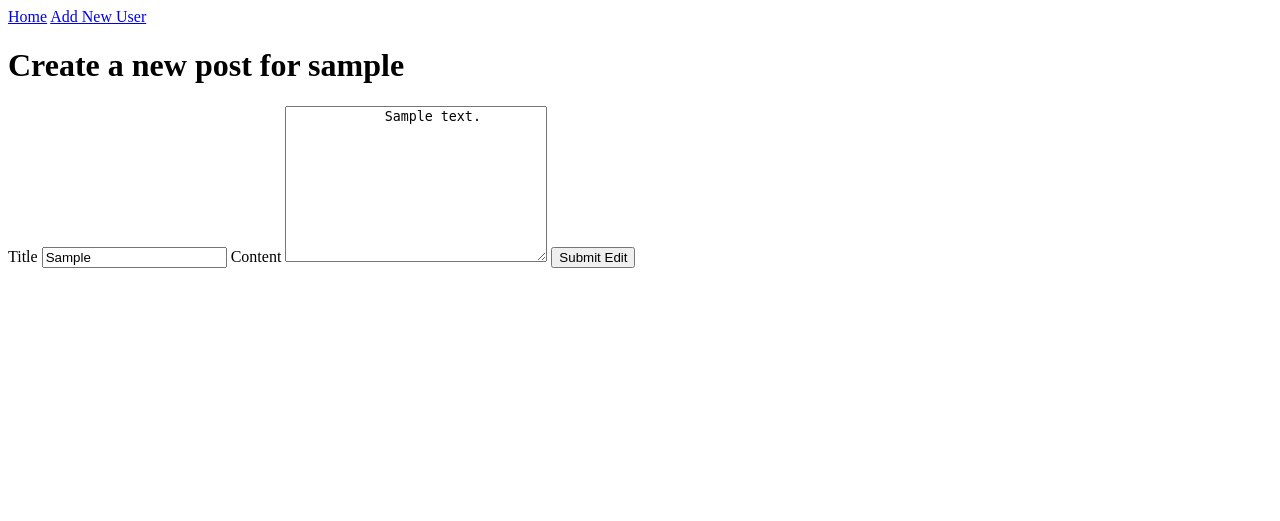
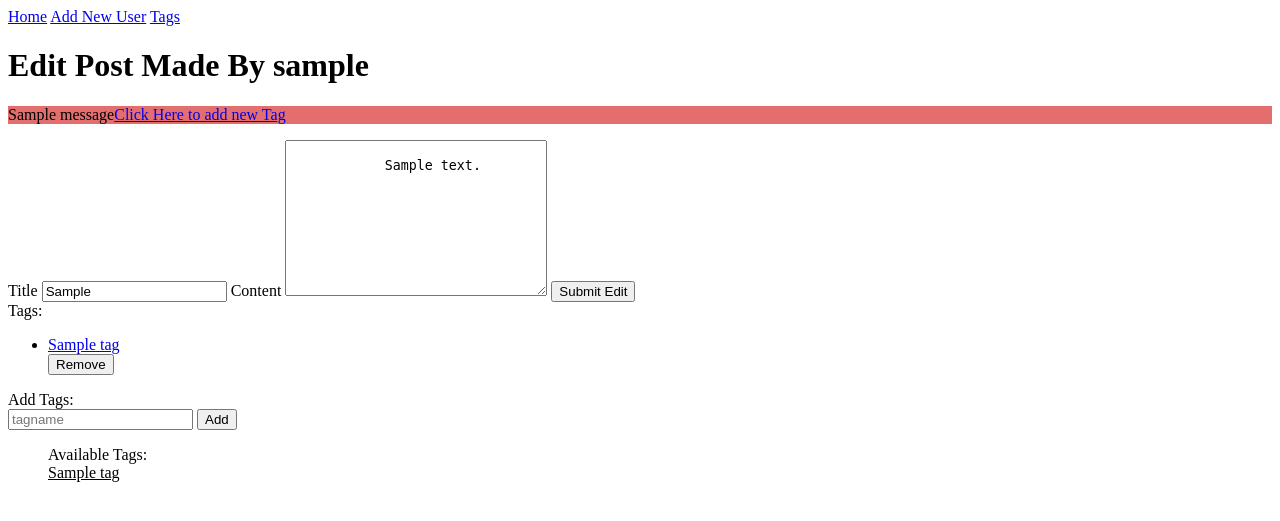
Before and after one commit to bsbgreenfield/bloggly, a Flask app: page /posts/1/edit in a window 1280 px wide. Shown: the top 521 px of the page. Run offline with Flask 3, Linux system fonts and the light colour scheme; tables that the repository leaves empty hold one stand-in row (values such as "Sample post"); one stand-in notice (Sample message) is shown.

Commit message:
adding tags

```diff
--- a/app.py
+++ b/app.py
@@ -1,6 +1,6 @@
 from flask import Flask, request, redirect, render_template, flash, session
 from flask_debugtoolbar import DebugToolbarExtension
-from models import db, User, Post, connect_db
+from models import db, User, Post, Tag, PostTag, connect_db
 
 app = Flask(__name__)
 
@@ -8,7 +8,6 @@ app.config['SECRET_KEY'] = 'benji'
 app.config['DEBUG_TB_INTERCEPT_REDIRECTS'] = False
 
 toolbar = DebugToolbarExtension(app)
-
 
 app.config['SQLALCHEMY_DATABASE_URI'] = 'postgresql:///blog_db'
 app.config['SQLALCHEMY_ECHO'] = True
@@ -22,10 +21,12 @@ def homepage():
     users = User.query.all()
     return redirect('/users')
 
+
 @app.route('/users')
 def user_list():
     users = User.query.all()
     return render_template('user_list.html', users=users)
+
 
 @app.route('/users/new')
 def create_user():
@@ -39,7 +40,8 @@ def submit_new_user():
     image = request.form['img_url']
     username = request.form['username']
 
-    new_user = User(username = username, first_name=first, last_name=last, image_url=image)
+    new_user = User(username=username, first_name=first,
+                    last_name=last, image_url=image)
     print(new_user)
     print(new_user.id)
     db.session.add(new_user)
@@ -53,13 +55,14 @@ def user_detail(user_id):
     posts = Post.query.filter(Post.poster == user_id)
     return render_template('user_detail.html', user=selected_user, posts=posts)
 
+
 @app.route('/users/<int:user_id>/edit')
 def edit_user_page(user_id):
     selected_user = User.query.get(user_id)
     return render_template('edit_user.html', user=selected_user)
 
 
-@app.route('/users/<int:user_id>/edit', methods = ['POST'])
+@app.route('/users/<int:user_id>/edit', methods=['POST'])
 def submit_user_edit(user_id):
     first = request.form['f_name']
     last = request.form['l_name']
@@ -71,32 +74,38 @@ def submit_user_edit(user_id):
     db.session.commit()
     return redirect(f'/users/{user_id}')
 
-@app.route('/users/<int:user_id>/delete', methods = ['POST'])
+
+@app.route('/users/<int:user_id>/delete', methods=['POST'])
 def delete_user(user_id):
     User.query.filter_by(id=user_id).delete()
     db.session.commit()
     return redirect('/users')
 
+
 @app.route('/users/<int:user_id>/post')
 def make_post(user_id):
     selected_user = User.query.get(user_id)
-    return render_template('make_post.html', user=selected_user)
+    return render_template('edit_post.html', user=selected_user)
 
-@app.route('/users/<int:user_id>/post', methods = ['POST'])
+
+@app.route('/users/<int:user_id>/post', methods=['POST'])
 def send_post(user_id):
     title = request.form['title']
     content = request.form['content']
-    new_post = Post(title = title, content = content, poster = user_id)
+    new_post = Post(title=title, content=content, poster=user_id)
     db.session.add(new_post)
     db.session.commit()
     return redirect(f'/users/{user_id}')
 
+
 @app.route('/posts/<int:post_id>')
 def view_post(post_id):
     selected_post = Post.query.get_or_404(post_id)
-    return render_template('posts.html', post=selected_post)
+    tags = selected_post.tags
+    return render_template('posts.html', post=selected_post, tags=tags)
 
-@app.route('/posts/<int:post_id>/delete', methods = ['POST'])
+
+@app.route('/posts/<int:post_id>/delete', methods=['POST'])
 def delete_post(post_id):
     selected_post = Post.query.get(post_id)
     user_id = selected_post.poster
@@ -104,13 +113,20 @@ def delete_post(post_id):
     db.session.commit()
     return redirect(f'/users/{user_id}')
 
+
 @app.route('/posts/<int:post_id>/edit')
 def edit_post_page(post_id):
     selected_post = Post.query.get_or_404(post_id)
     selected_user = selected_post.posting_user
-    return render_template('make_post.html', post=selected_post, user = selected_user)
+    tags = selected_post.tags
+    all_tags = Tag.query.all()
+    return render_template('edit_post.html', post=selected_post,
+                           user=selected_user,
+                           tags=tags,
+                           all_tags = all_tags)
 
-@app.route('/posts/<int:post_id>/edit', methods = ['POST'])
+
+@app.route('/posts/<int:post_id>/edit', methods=['POST'])
 def submit_edited_post(post_id):
     selected_post = Post.query.get_or_404(post_id)
     user_id = selected_post.poster
@@ -120,3 +136,53 @@ def submit_edited_post(post_id):
     db.session.add(selected_post)
     db.session.commit()
     return redirect(f'/users/{user_id}')
+
+
+@app.route('/tags/list')
+def view_tags():
+    tags = Tag.query.all()
+    return render_template('tags_list.html', tags = tags)
+
+@app.route('/tags/add')
+def view_add_tag():
+    return render_template('add_tag.html')
+
+@app.route('/tags/add', methods = ['POST'])
+def submit_new_tag():
+    tagname = request.form['tagname']
+    new_tag = Tag(name = tagname)
+    db.session.add(new_tag)
+    db.session.commit()
+    return redirect(f'/tags/{new_tag.id}')
+
+@app.route('/tags/<int:tag_id>')
+def view_tag(tag_id):
+    selected_tag = Tag.query.get(tag_id)
+    return render_template('tag.html', tag = selected_tag)
+
+
+@app.route('/posts/<int:post_id>/attach_tag', methods = ['POST'])
+def attach_tag(post_id):
+    tagname = request.form['tag']
+    selected_post = Post.query.get(post_id)
+    existing_tag = Tag.query.filter(Tag.name.ilike(f'%{tagname}')).first()
+    if existing_tag in selected_post.tags:
+        flash("This post already has that tag!")
+        return redirect(f'/posts/{post_id}/edit')
+    elif existing_tag != None:
+        selected_post.tags.append(existing_tag)
+        db.session.add(selected_post)
+        db.session.commit()
+        return redirect(f'/posts/{post_id}/edit')
+    else:
+        flash("Tag not found!")
+        return redirect(f'/posts/{post_id}/edit')
+
+@app.route('/posts/<int:post_id>/remove_tag/<int:tag_id>', methods = ['POST'])
+def remove_tag(post_id, tag_id):
+    selected_post = Post.query.get(post_id)
+    tag_goner = Tag.query.get(tag_id)
+    selected_post.tags.remove(tag_goner)
+    db.session.add(selected_post)
+    db.session.commit()
+    return redirect(f'/posts/{post_id}/edit')
--- a/templates/base.html
+++ b/templates/base.html
@@ -10,6 +10,7 @@
     <div id="navbar">
         <span><a href="/">Home</a></span>
         <span><a href="/users/new">Add New User</a></span>
+        <span><a href="/tags/list">Tags</a></span>
     </div>
     {%block content %}
 
--- /dev/null
+++ b/templates/edit_post.html
@@ -0,0 +1,58 @@
+{%extends 'base.html' %}
+{%block content%}
+<h1>Edit Post Made By {{user.username}}</h1>
+{% for message in get_flashed_messages() %}
+<p style="background-color: rgb(226, 110, 110);">{{message}}<a href="/tags/add">Click Here to add new Tag</a></p>
+{%endfor%}
+<form action="/posts/{{post.id}}/edit" method="POST">
+    <span>
+        Title
+        {%if post %}
+        <input type="text" name="title" value = {{post.title}}>
+        {%else%}
+        <input type="text" name="title">
+        {%endif%}
+    </span>
+    <span>
+        Content
+        <textarea name="content" cols="30" rows="10" >
+            {%if post%}
+            {{post.content}}
+            {%endif%}
+        </textarea>
+    </span>
+    <button type="submit">Submit Edit</button>
+</form>
+    <div>
+        Tags:
+        <ul>
+            {%for tag in tags%}
+            <li>
+                <div>
+                    <span><a href="/tags/{{tag.id}}">{{tag.name}}</a></span>
+                    <span>
+                    <form action="/posts/{{post.id}}/remove_tag/{{tag.id}}" method="POST">
+                        <button>Remove</button>
+                    </form>
+                </span>
+                </div>
+            </li>
+            {%endfor%}
+        </ul>
+    </div>
+    <div>
+        Add Tags:
+        <form action="/posts/{{post.id}}/attach_tag" method="POST">
+            <input type="text" placeholder="tagname" name="tag">
+            <button type="submit">Add</button>
+        </form>
+    </div>
+    <div>
+            <ul style="list-style: none">
+                Available Tags:
+                {% for tag in all_tags %}
+                <li style="text-decoration: underline;">{{tag.name}}</li>
+                {%endfor%}
+            </ul>
+    </div>
+    {%endblock%}
--- a/templates/make_post.html
+++ /dev/null
@@ -1,33 +0,0 @@
-{%extends 'base.html' %}
-{%block content%}
-<h1>Create a new post for {{user.username}}</h1>
-{%if post %}
-<form action="/posts/{{post.id}}/edit" method="POST">
-    <span>
-        Title
-        <input type="text" name="title" value = {{post.title}}>
-    </span>
-    <span>
-        Content
-        <textarea name="content" cols="30" rows="10" >
-            {{post.content}}
-        </textarea>
-    </span>
-    <button type="submit">Submit Edit</button>
-</form>
-    {%else%}
- <form action="/users/{{user.id}}/post" method="POST">
-    <span>
-        Title
-        <input type="text" name="title">
-    </span>
-    <span>
-        Content
-        <textarea name="content" cols="30" rows="10">
-
-        </textarea>
-    </span>
-    <button type="submit">Create Post</button>
-</form>
-{%endif%}
-{%endblock%}
```
Also changed, not shown: models.py (+22 -0 lines), templates/add_tag.html (added, +8 -0 lines), templates/posts.html (+11 -0 lines), templates/tag.html (added, +11 -0 lines), templates/tags_list.html (added, +14 -0 lines).
